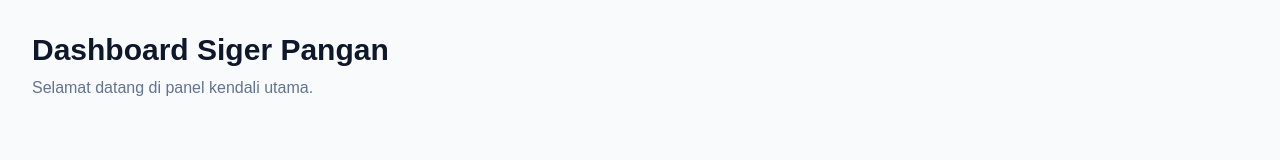
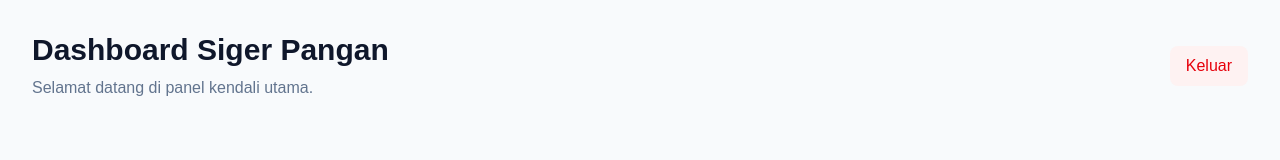
Before and after one commit to patpaw111/Siger-Pangan, a Next.js app in the folder apps/web-cms/: page /dashboard in a window 1280 px wide. Shown: the top 160 px of the page. Built offline with nearby package versions, Linux system fonts and the light colour scheme.

Commit message:
feat(web-cms): add logout functionality to dashboard

```diff
--- a/apps/web-cms/src/app/dashboard/page.tsx
+++ b/apps/web-cms/src/app/dashboard/page.tsx
@@ -1,12 +1,30 @@
 'use client';
 
 import React from 'react';
+import { useRouter } from 'next/navigation';
 
 export default function DashboardPage() {
+  const router = useRouter();
+
+  const handleLogout = () => {
+    localStorage.removeItem('access_token');
+    router.push('/login');
+  };
+
   return (
     <div className="min-h-screen bg-slate-50 p-8">
-      <h1 className="text-3xl font-bold text-slate-900">Dashboard Siger Pangan</h1>
-      <p className="text-slate-500 mt-2">Selamat datang di panel kendali utama.</p>
+      <div className="flex justify-between items-center">
+        <div>
+          <h1 className="text-3xl font-bold text-slate-900">Dashboard Siger Pangan</h1>
+          <p className="text-slate-500 mt-2">Selamat datang di panel kendali utama.</p>
+        </div>
+        <button
+          onClick={handleLogout}
+          className="px-4 py-2 bg-red-50 text-red-600 hover:bg-red-100 rounded-lg transition-colors font-medium"
+        >
+          Keluar
+        </button>
+      </div>
     </div>
   );
 }
```
